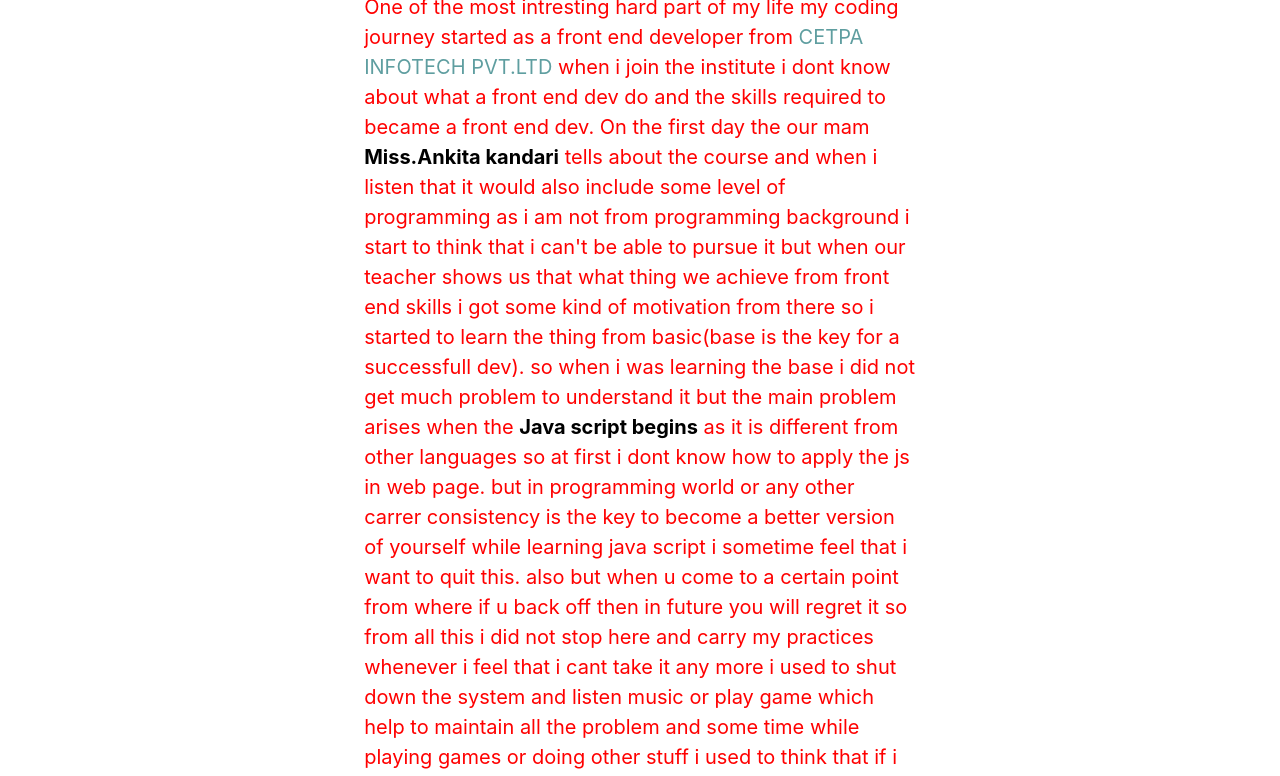
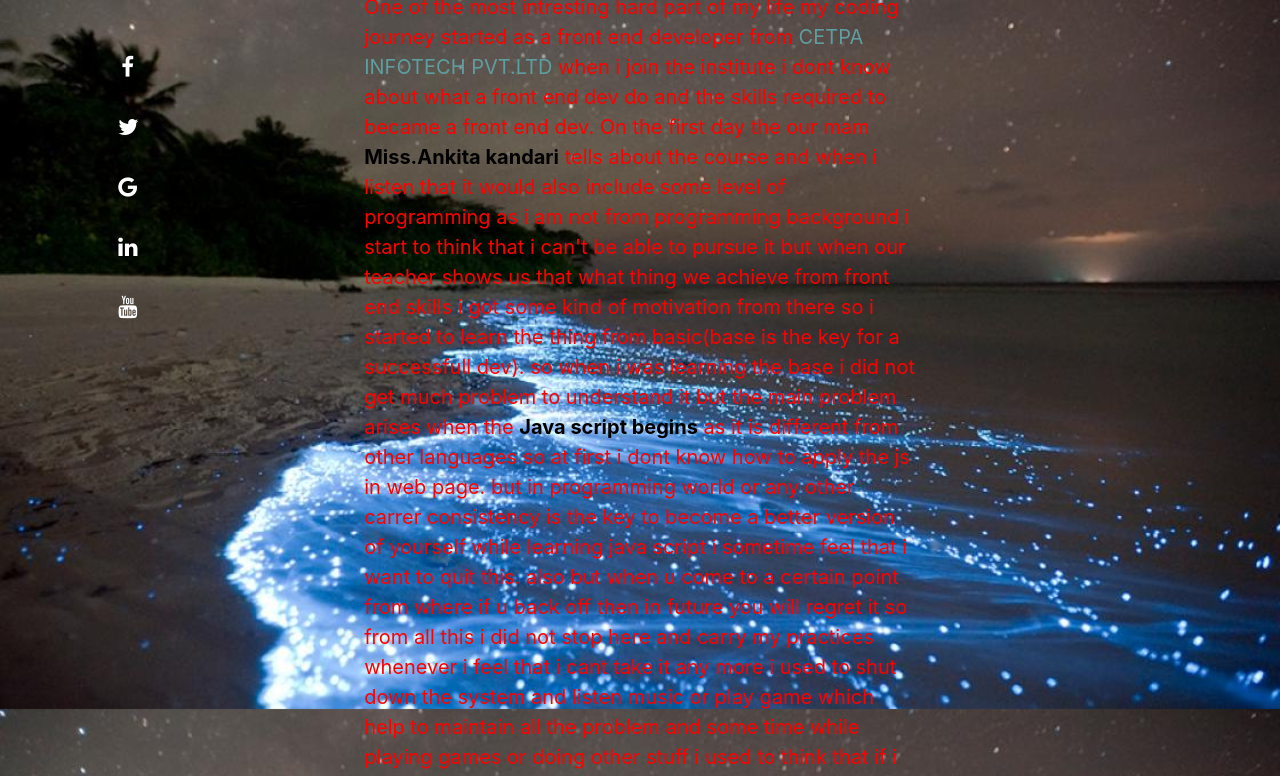
Before and after one commit to rahulchand11/Resume, a plain HTML site: page blog.html in a window 1280 px wide. Shown: the part 191-967 px from the top of the page. Drawn offline with nearby package versions, Linux system fonts and the light colour scheme.

Commit message:
Update blog.html

```diff
--- a/blog.html
+++ b/blog.html
@@ -82,7 +82,7 @@
             background-attachment: fixed;
             background-repeat: no-repeat;
             background-size: cover;
-            background-image: url(../images/lights.jpg);
+            background-image: url(lights.jpg);
             color: wheat;
             margin-top: 100px;
         }
```
